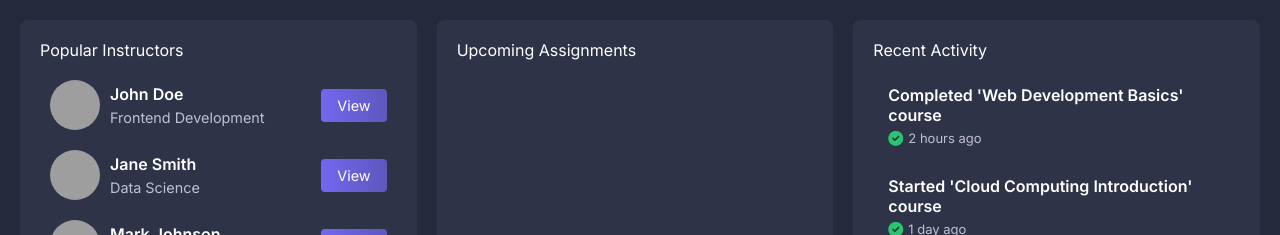
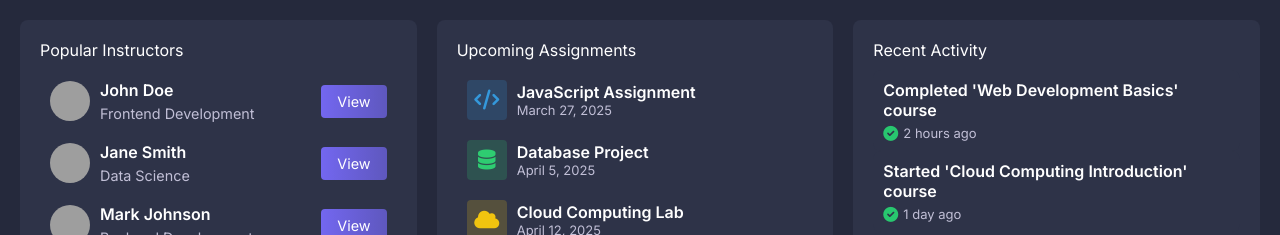
Before and after one commit to joseph-johnson27001/education-dashboard, a Vue app: page / in a window 1280 px wide. Shown: the part 717-952 px from the top of the page. Built offline with nearby package versions, Linux system fonts and the light colour scheme; grey boxes are pictures that could not be loaded.

Commit message:
Assignments card. Full page layout

```diff
--- a/src/components/Cards/InstructorsCard.vue
+++ b/src/components/Cards/InstructorsCard.vue
@@ -42,8 +42,8 @@ export default {
 }
 
 .profile-container {
-  width: 50px;
-  height: 50px;
+  width: 40px;
+  height: 40px;
   display: flex;
   justify-content: center;
   align-items: center;
--- a/src/components/Cards/RecentActivityCard.vue
+++ b/src/components/Cards/RecentActivityCard.vue
@@ -26,7 +26,7 @@ export default {
 .recent-activity-card {
   background-color: #2e3348;
   border-radius: 8px;
-  padding: 15px;
+  padding: 10px;
   color: #fff;
 }
 
--- /dev/null
+++ b/src/components/Cards/UpcomingAssignmentsCard.vue
@@ -0,0 +1,81 @@
+<template>
+  <div class="sidebar-card">
+    <div
+      class="icon-container"
+      :style="{ backgroundColor: iconBackgroundColor }"
+    >
+      <i :class="icon" :style="{ color: iconColor }"></i>
+    </div>
+    <div class="assignment-details">
+      <div class="assignment-title">{{ assignmentTitle }}</div>
+      <div class="assignment-due-date">{{ dueDate }}</div>
+    </div>
+  </div>
+</template>
+
+<script>
+export default {
+  props: {
+    icon: {
+      type: String,
+      required: true,
+    },
+    iconColor: {
+      type: String,
+      required: true,
+    },
+    iconBackgroundColor: {
+      type: String,
+      required: true,
+    },
+    assignmentTitle: {
+      type: String,
+      required: true,
+    },
+    dueDate: {
+      type: String,
+      required: true,
+    },
+  },
+};
+</script>
+
+<style scoped>
+.sidebar-card {
+  display: flex;
+  align-items: center;
+  gap: 10px;
+  padding: 10px;
+  border-radius: 8px;
+  color: #fff;
+}
+
+.icon-container {
+  width: 40px;
+  height: 40px;
+  display: flex;
+  justify-content: center;
+  align-items: center;
+  border-radius: 4px;
+}
+
+.icon-container i {
+  font-size: 20px;
+}
+
+.assignment-details {
+  display: flex;
+  flex-direction: column;
+  justify-content: center;
+}
+
+.assignment-title {
+  font-size: 1rem;
+  font-weight: 600;
+}
+
+.assignment-due-date {
+  color: #c1bfd6;
+  font-size: 13px;
+}
+</style>
--- a/src/views/HomePage.vue
+++ b/src/views/HomePage.vue
@@ -85,6 +85,16 @@
 
         <div class="assignments-area">
           <h3>Upcoming Assignments</h3>
+          <!-- Import and Use UpcomingAssignmentsCard here -->
+          <UpcomingAssignmentsCard
+            v-for="(assignment, index) in upcomingAssignments"
+            :key="index"
+            :assignmentTitle="assignment.title"
+            :dueDate="assignment.dueDate"
+            :iconColor="assignment.iconColor"
+            :icon="assignment.icon"
+            :iconBackgroundColor="assignment.iconBackgroundColor"
+          />
         </div>
       </div>
 
@@ -107,6 +117,8 @@ import DonutChart from "@/components/Charts/DonutChart.vue";
 import SideBarCard from "@/components/Sidebar/SideBarCard.vue";
 import InstructorsCard from "@/components/Cards/InstructorsCard.vue";
 import RecentActivityCard from "@/components/Cards/RecentActivityCard.vue";
+// Import the UpcomingAssignmentsCard component
+import UpcomingAssignmentsCard from "@/components/Cards/UpcomingAssignmentsCard.vue";
 
 export default {
   components: {
@@ -116,6 +128,8 @@ export default {
     SideBarCard,
     InstructorsCard,
     RecentActivityCard,
+    // Register UpcomingAssignmentsCard
+    UpcomingAssignmentsCard,
   },
   data() {
     return {
@@ -194,6 +208,36 @@ export default {
           startDate: "April 20, 2025",
         },
       ],
+      upcomingAssignments: [
+        {
+          title: "JavaScript Assignment",
+          dueDate: "March 27, 2025",
+          icon: "fas fa-code",
+          iconColor: "rgba(52, 152, 219, 1)",
+          iconBackgroundColor: "rgba(52, 152, 219, 0.2)",
+        },
+        {
+          title: "Database Project",
+          dueDate: "April 5, 2025",
+          icon: "fas fa-database",
+          iconColor: "rgba(46, 204, 113, 1)",
+          iconBackgroundColor: "rgba(46, 204, 113, 0.2)",
+        },
+        {
+          title: "Cloud Computing Lab",
+          dueDate: "April 12, 2025",
+          icon: "fas fa-cloud",
+          iconColor: "rgba(241, 196, 15, 1)",
+          iconBackgroundColor: "rgba(241, 196, 15, 0.2)",
+        },
+        {
+          title: "React Native Mobile App",
+          dueDate: "April 18, 2025",
+          icon: "fas fa-mobile-alt",
+          iconColor: "rgba(231, 76, 60, 1)",
+          iconBackgroundColor: "rgba(231, 76, 60, 0.2)",
+        },
+      ],
       weeklyStats: {
         time: "18hrs 44mins",
         change: "+6.2%",
@@ -218,6 +262,11 @@ export default {
           name: "Mark Johnson",
           area: "Backend Development",
         },
+        {
+          profileImage: "https://randomuser.me/api/portraits/women/30.jpg",
+          name: "Betty Adams",
+          area: "Database Management",
+        },
       ],
       recentActivities: [
         {
@@ -231,6 +280,10 @@ export default {
         {
           title: "Reviewed 'Data Science Essentials' materials",
           time: "3 days ago",
+        },
+        {
+          title: "Completed 'Cloud Computing Lab' assignment",
+          time: "5 days ago",
         },
       ],
     };
```
Also changed, not shown: src/components/Cards/AssignmentsCard.vue (deleted).
